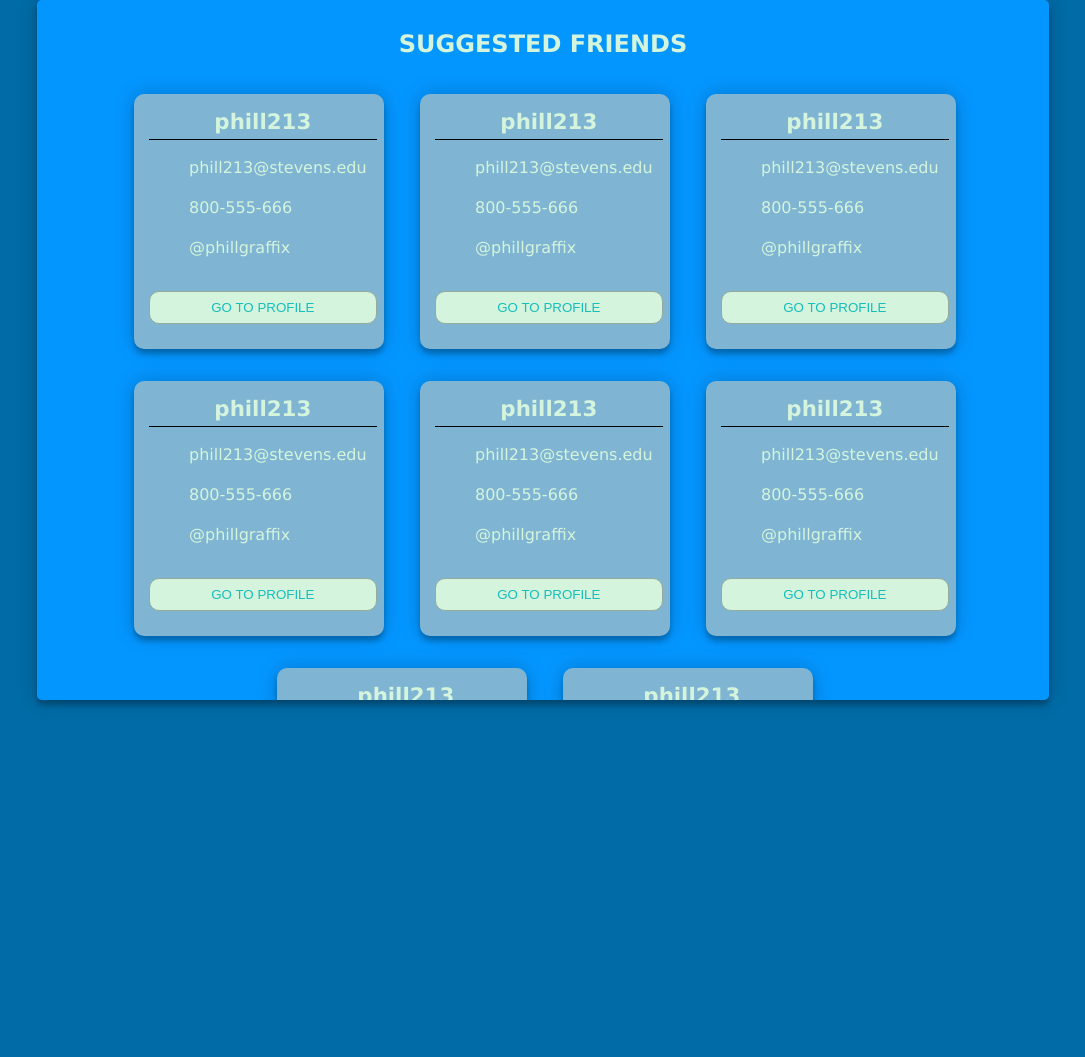
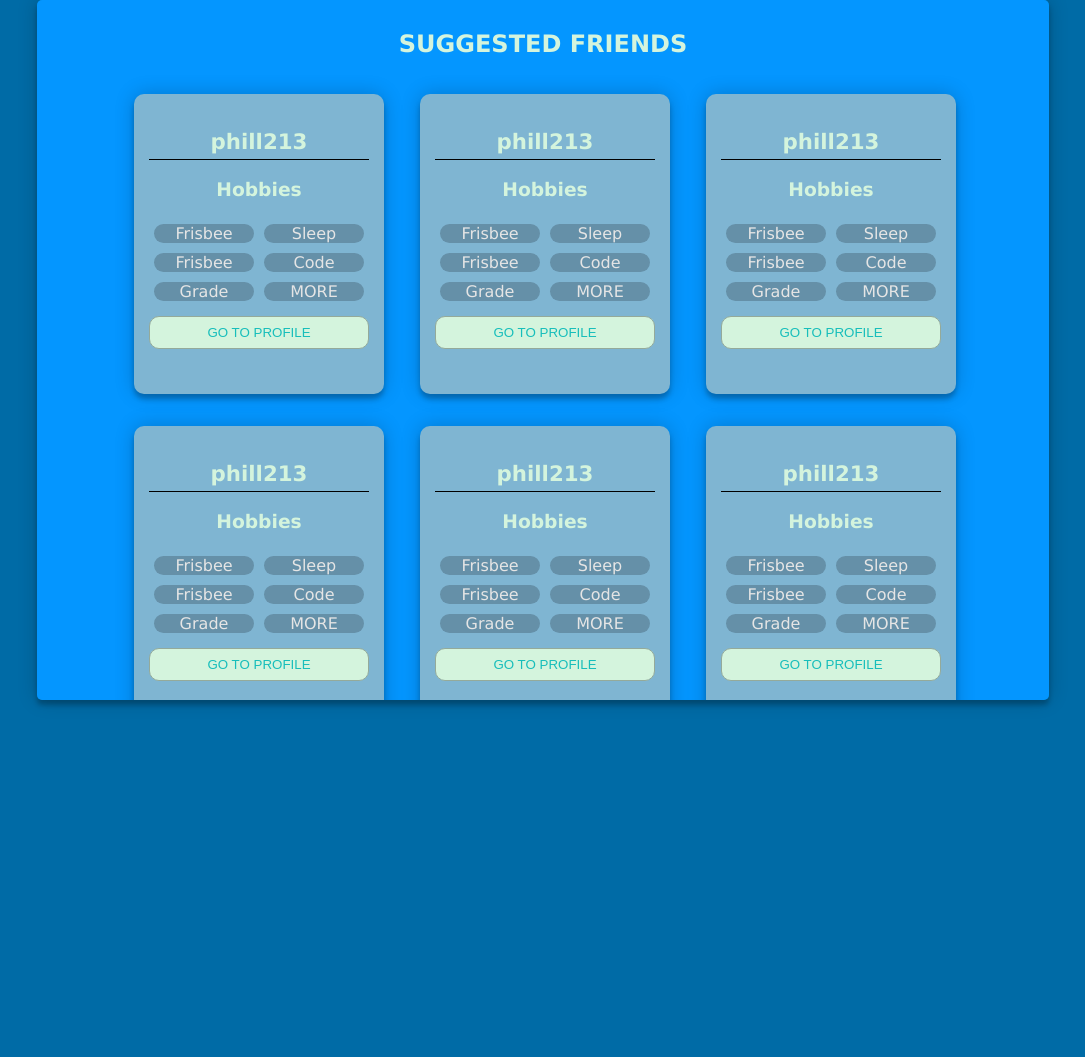
Before and after one commit to johnnywong30/CS146_Group9, a Python web app: template templates/home.html in a window 1280 px wide. Shown: the part 67-1124 px from the top of the page, without its empty margins (97-1182 px from the left). Run offline with Jinja, Linux system fonts and the light colour scheme; the template is opened without the code that fills it, so the values that code supplies are empty.

Commit message:
worked on profile

```diff
--- a/static/bootlegBootstrap.css
+++ b/static/bootlegBootstrap.css
@@ -71,12 +71,12 @@ footer{
 main h2{
   text-align: center;
   padding-top: 10px;
+  position: sticky;
 }
 
-
-
-
-
+main h3{
+  text-align: center;
+}
 
 .suggestion-page{
   background-color: #0496ff;
@@ -173,6 +173,7 @@ a:hover{
   padding: 10px;
   flex-basis: auto;
   align-items:center;
+  min-height: 280px;
 }
 
 .card_content{
@@ -200,24 +201,80 @@ a:hover{
   font-weight: bolder;
 }
 
+.hobbies{
+  display: flex;
+  flex-wrap: wrap;
+  flex-direction: row;
+  list-style: none;
+  margin: 0;
+  padding: 0;
+}
 
+.hobbies_item{
+  flex: 1 0 auto;
+  border: 0;
+  border-radius: 10px;
+  margin: 5px;
+  background-color: #6590a8;
+  color: #e5e5e5;
+  min-width: 100px;
+  text-align: center;
+}
 
-/* .card{
-  background-color: #025a99;
-  padding: 5px 15px;
-  margin: 15px 15px;
-  border-radius: 10px;
+.hobbies a{
+  padding: 0;
+}
+
+.profile-page{
   display: flex;
   flex-direction: column;
-  overflow: auto;
-  color: #d4f4dd;
+  margin: auto;
+  background-color: #b2d2e4;
+  width: 40%;
+  min-width: 275px;
+  margin-top: 10px;
+  border: 0;
+  border-radius: 10px;
+  max-height: 730px;
+  box-shadow: 0 0 20px 0 rgba(0, 0, 0, 0.2), 0 5px 5px 0 rgba(0, 0, 0, 0.24);
 }
 
-.card h3{
-  display: inline-block;
-  width: 150px;
-  height: auto;
-} */
+.profile-page h2{
+  color: #9999ff;
+}
+
+.profile-img{
+  margin: 0px auto 10px;
+  width: 200px;
+  height: 200px;
+  border: 0;
+  border-radius: 100px;
+}
+.profile-info{
+
+}
+
+.profile-contacts{
+  margin: auto;
+  margin-bottom: 10px;
+  width: 100%;
+  overflow: scroll;
+
+}
+
+.profile-contacts tr{
+  margin: 20px 5px;
+}
+
+.profile-contacts th{
+  text-align: left;
+  padding: 5px 5px;
+}
+
+.profile-contacts td{
+  padding-left: 20px;
+}
+
 
 /* Desktop view */
 @media only screen and (min-width: 999px){
@@ -225,6 +282,13 @@ a:hover{
 
 /* Tablet view */
 @media only screen and (max-width: 998px) and (min-width: 400px){
+  .profile-contacts tr{
+    font-size: 10pt;
+  }
+  .profile-contacts td{
+    padding-left: 0;
+  }
+
   footer{
     position: fixed;
   }
@@ -240,6 +304,15 @@ a:hover{
   .suggestion-page{
     margin-bottom: 5px;
   }
+
+  .profile-contacts tr{
+    font-size: 10pt;
+  }
+
+  .profile-contacts td{
+    padding-left: 0;
+  }
+
   footer{
     position: relative;
   }
--- a/templates/home.html
+++ b/templates/home.html
@@ -10,13 +10,10 @@
    <title>🤡 Main Street</title>
  </head>
  <body>
-  <!-- Home screen should have a nav bar with a link to your own profile and button to log out.
-  Lists divs of people that have similar interests as user.
-  Once clicked on the div, user linked to that person's profile. -->
   <header>
     <h1>Main Street</h1>
     <a id="profile" href="profile.html">Profile</a>
-    <a href="/">Logout</a>
+    <a href="index.html">Logout</a>
   </header>
   <main class="suggestion-page">
     <h2>Suggested Friends</h2>
@@ -27,18 +24,31 @@
             <div class="card_title">
               phill213
             </div>
-            <ul class="card_text">
-              <li class="card_label">
-                <p>phill213@stevens.edu</p>
+            <h3>Hobbies</h3>
+            <ul class="hobbies">
+              <li class="hobbies_item">
+                Frisbee
               </li>
-              <li class="card_label">
-                <p>800-555-666</p>
+              <li class="hobbies_item">
+                Sleep
               </li>
-              <li class="card_label">
-                <p>@phillgraffix</p>
+              <li class="hobbies_item">
+                Frisbee
               </li>
+              <li class="hobbies_item">
+                Code
+              </li>
+              <li class="hobbies_item">
+                Grade
+              </li>
+              <a href="profile.html">
+                <li class="hobbies_item">
+                  MORE
+                </li>
+              </a>
+
             </ul>
-            <a href="/">
+            <a href="profile.html">
               <button class="btn btn--block">
                 Go to profile
               </button>
@@ -52,18 +62,31 @@
             <div class="card_title">
               phill213
             </div>
-            <ul class="card_text">
-              <li class="card_label">
-                <p>phill213@stevens.edu</p>
+            <h3>Hobbies</h3>
+            <ul class="hobbies">
+              <li class="hobbies_item">
+                Frisbee
               </li>
-              <li class="card_label">
-                <p>800-555-666</p>
+              <li class="hobbies_item">
+                Sleep
               </li>
-              <li class="card_label">
-                <p>@phillgraffix</p>
+              <li class="hobbies_item">
+                Frisbee
               </li>
+              <li class="hobbies_item">
+                Code
+              </li>
+              <li class="hobbies_item">
+                Grade
+              </li>
+              <a href="profile.html">
+                <li class="hobbies_item">
+                  MORE
+                </li>
+              </a>
+
             </ul>
-            <a href="/">
+            <a href="profile.html">
               <button class="btn btn--block">
                 Go to profile
               </button>
@@ -77,18 +100,31 @@
             <div class="card_title">
               phill213
             </div>
-            <ul class="card_text">
-              <li class="card_label">
-                <p>phill213@stevens.edu</p>
+            <h3>Hobbies</h3>
+            <ul class="hobbies">
+              <li class="hobbies_item">
+                Frisbee
               </li>
-              <li class="card_label">
-                <p>800-555-666</p>
+              <li class="hobbies_item">
+                Sleep
               </li>
-              <li class="card_label">
-                <p>@phillgraffix</p>
+              <li class="hobbies_item">
+                Frisbee
               </li>
+              <li class="hobbies_item">
+                Code
+              </li>
+              <li class="hobbies_item">
+                Grade
+              </li>
+              <a href="profile.html">
+                <li class="hobbies_item">
+                  MORE
+                </li>
+              </a>
+
             </ul>
-            <a href="/">
+            <a href="profile.html">
               <button class="btn btn--block">
                 Go to profile
               </button>
@@ -102,18 +138,31 @@
             <div class="card_title">
               phill213
             </div>
-            <ul class="card_text">
-              <li class="card_label">
-                <p>phill213@stevens.edu</p>
+            <h3>Hobbies</h3>
+            <ul class="hobbies">
+              <li class="hobbies_item">
+                Frisbee
               </li>
-              <li class="card_label">
-                <p>800-555-666</p>
+              <li class="hobbies_item">
+                Sleep
               </li>
-              <li class="card_label">
-                <p>@phillgraffix</p>
+              <li class="hobbies_item">
+                Frisbee
               </li>
+              <li class="hobbies_item">
+                Code
+              </li>
+              <li class="hobbies_item">
+                Grade
+              </li>
+              <a href="profile.html">
+                <li class="hobbies_item">
+                  MORE
+                </li>
+              </a>
+
             </ul>
-            <a href="/">
+            <a href="profile.html">
               <button class="btn btn--block">
                 Go to profile
               </button>
@@ -127,18 +176,31 @@
             <div class="card_title">
               phill213
             </div>
-            <ul class="card_text">
-              <li class="card_label">
-                <p>phill213@stevens.edu</p>
+            <h3>Hobbies</h3>
+            <ul class="hobbies">
+              <li class="hobbies_item">
+                Frisbee
               </li>
-              <li class="card_label">
-                <p>800-555-666</p>
+              <li class="hobbies_item">
+                Sleep
               </li>
-              <li class="card_label">
-                <p>@phillgraffix</p>
+              <li class="hobbies_item">
+                Frisbee
               </li>
+              <li class="hobbies_item">
+                Code
+              </li>
+              <li class="hobbies_item">
+                Grade
+              </li>
+              <a href="profile.html">
+                <li class="hobbies_item">
+                  MORE
+                </li>
+              </a>
+
             </ul>
-            <a href="/">
+            <a href="profile.html">
               <button class="btn btn--block">
                 Go to profile
               </button>
@@ -152,18 +214,31 @@
             <div class="card_title">
               phill213
             </div>
-            <ul class="card_text">
-              <li class="card_label">
-                <p>phill213@stevens.edu</p>
+            <h3>Hobbies</h3>
+            <ul class="hobbies">
+              <li class="hobbies_item">
+                Frisbee
               </li>
-              <li class="card_label">
-                <p>800-555-666</p>
+              <li class="hobbies_item">
+                Sleep
               </li>
-              <li class="card_label">
-                <p>@phillgraffix</p>
+              <li class="hobbies_item">
+                Frisbee
               </li>
+              <li class="hobbies_item">
+                Code
+              </li>
+              <li class="hobbies_item">
+                Grade
+              </li>
+              <a href="profile.html">
+                <li class="hobbies_item">
+                  MORE
+                </li>
+              </a>
+
             </ul>
-            <a href="/">
+            <a href="profile.html">
               <button class="btn btn--block">
                 Go to profile
               </button>
@@ -177,18 +252,31 @@
             <div class="card_title">
               phill213
             </div>
-            <ul class="card_text">
-              <li class="card_label">
-                <p>phill213@stevens.edu</p>
+            <h3>Hobbies</h3>
+            <ul class="hobbies">
+              <li class="hobbies_item">
+                Frisbee
               </li>
-              <li class="card_label">
-                <p>800-555-666</p>
+              <li class="hobbies_item">
+                Sleep
               </li>
-              <li class="card_label">
-                <p>@phillgraffix</p>
+              <li class="hobbies_item">
+                Frisbee
               </li>
+              <li class="hobbies_item">
+                Code
+              </li>
+              <li class="hobbies_item">
+                Grade
+              </li>
+              <a href="profile.html">
+                <li class="hobbies_item">
+                  MORE
+                </li>
+              </a>
+
             </ul>
-            <a href="/">
+            <a href="profile.html">
               <button class="btn btn--block">
                 Go to profile
               </button>
@@ -202,18 +290,107 @@
             <div class="card_title">
               phill213
             </div>
-            <ul class="card_text">
-              <li class="card_label">
-                <p>phill213@stevens.edu</p>
+            <h3>Hobbies</h3>
+            <ul class="hobbies">
+              <li class="hobbies_item">
+                Frisbee
               </li>
-              <li class="card_label">
-                <p>800-555-666</p>
+              <li class="hobbies_item">
+                Sleep
               </li>
-              <li class="card_label">
-                <p>@phillgraffix</p>
+              <li class="hobbies_item">
+                Frisbee
               </li>
+              <li class="hobbies_item">
+                Code
+              </li>
+              <li class="hobbies_item">
+                Grade
+              </li>
+              <a href="profile.html">
+                <li class="hobbies_item">
+                  MORE
+                </li>
+              </a>
+
             </ul>
-            <a href="/">
+            <a href="profile.html">
+              <button class="btn btn--block">
+                Go to profile
+              </button>
+            </a>
+          </div>
+        </div>
+      </li>
+      <li class="cards_item">
+        <div class="card">
+          <div class="card_content">
+            <div class="card_title">
+              phill213
+            </div>
+            <h3>Hobbies</h3>
+            <ul class="hobbies">
+              <li class="hobbies_item">
+                Frisbee
+              </li>
+              <li class="hobbies_item">
+                Sleep
+              </li>
+              <li class="hobbies_item">
+                Frisbee
+              </li>
+              <li class="hobbies_item">
+                Code
+              </li>
+              <li class="hobbies_item">
+                Grade
+              </li>
+              <a href="profile.html">
+                <li class="hobbies_item">
+                  MORE
+                </li>
+              </a>
+
+            </ul>
+            <a href="profile.html">
+              <button class="btn btn--block">
+                Go to profile
+              </button>
+            </a>
+          </div>
+        </div>
+      </li>
+      <li class="cards_item">
+        <div class="card">
+          <div class="card_content">
+            <div class="card_title">
+              phill213
+            </div>
+            <h3>Hobbies</h3>
+            <ul class="hobbies">
+              <li class="hobbies_item">
+                Frisbee
+              </li>
+              <li class="hobbies_item">
+                Sleep
+              </li>
+              <li class="hobbies_item">
+                Frisbee
+              </li>
+              <li class="hobbies_item">
+                Code
+              </li>
+              <li class="hobbies_item">
+                Grade
+              </li>
+              <a href="profile.html">
+                <li class="hobbies_item">
+                  MORE
+                </li>
+              </a>
+
+            </ul>
+            <a href="profile.html">
               <button class="btn btn--block">
                 Go to profile
               </button>
--- a/templates/index.html
+++ b/templates/index.html
@@ -13,6 +13,7 @@
  <body>
   <header>
     <h1>Main Street</h1>
+    <a href="home.html">Preview Main Street</a>
   </header>
   <main class="form">
     <h3>Login</h3>
--- a/templates/register.html
+++ b/templates/register.html
@@ -27,7 +27,7 @@
       <label for="phone">Phone Number</label>
       <input id="phone" type="tel" pattern="[0-9]{3}-[0-9]{3}-[0-9]{4}"name="phone" placeholder="800-420-6921">
       <label for="hobbies">Hobbies</label>
-      <textarea name="hobbies" required></textarea>
+      <textarea name="hobbies" placeholder="Running, Frisbee, Sleep, Code, Grade..." required></textarea>
       <button type="submit" name="submit" value="Register">Register</button>
       <a href="index.html">Already have an account?</a>
     </form>
```
Also changed, not shown: templates/profile.html (+32 -23 lines), static/blank-profile.png (added).
